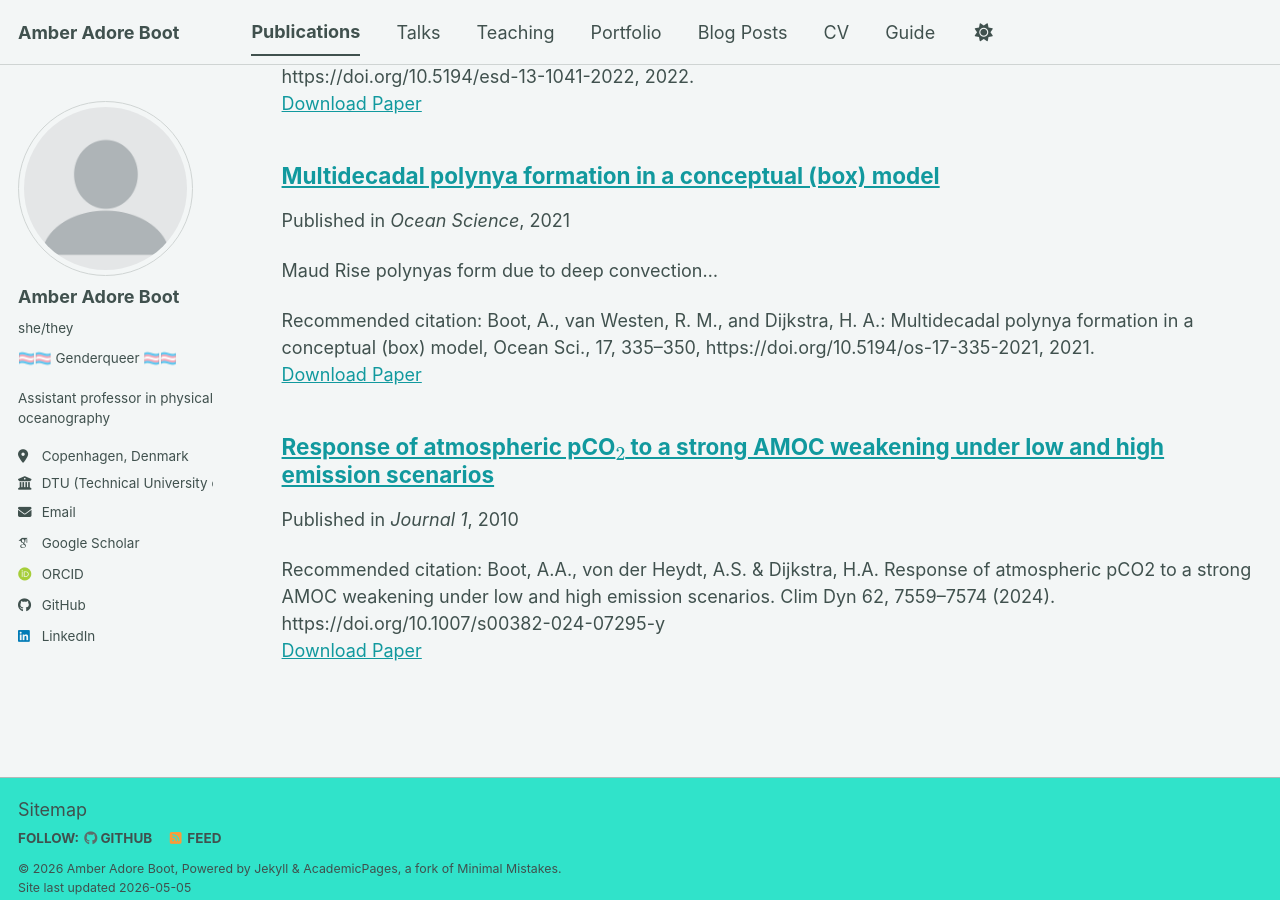
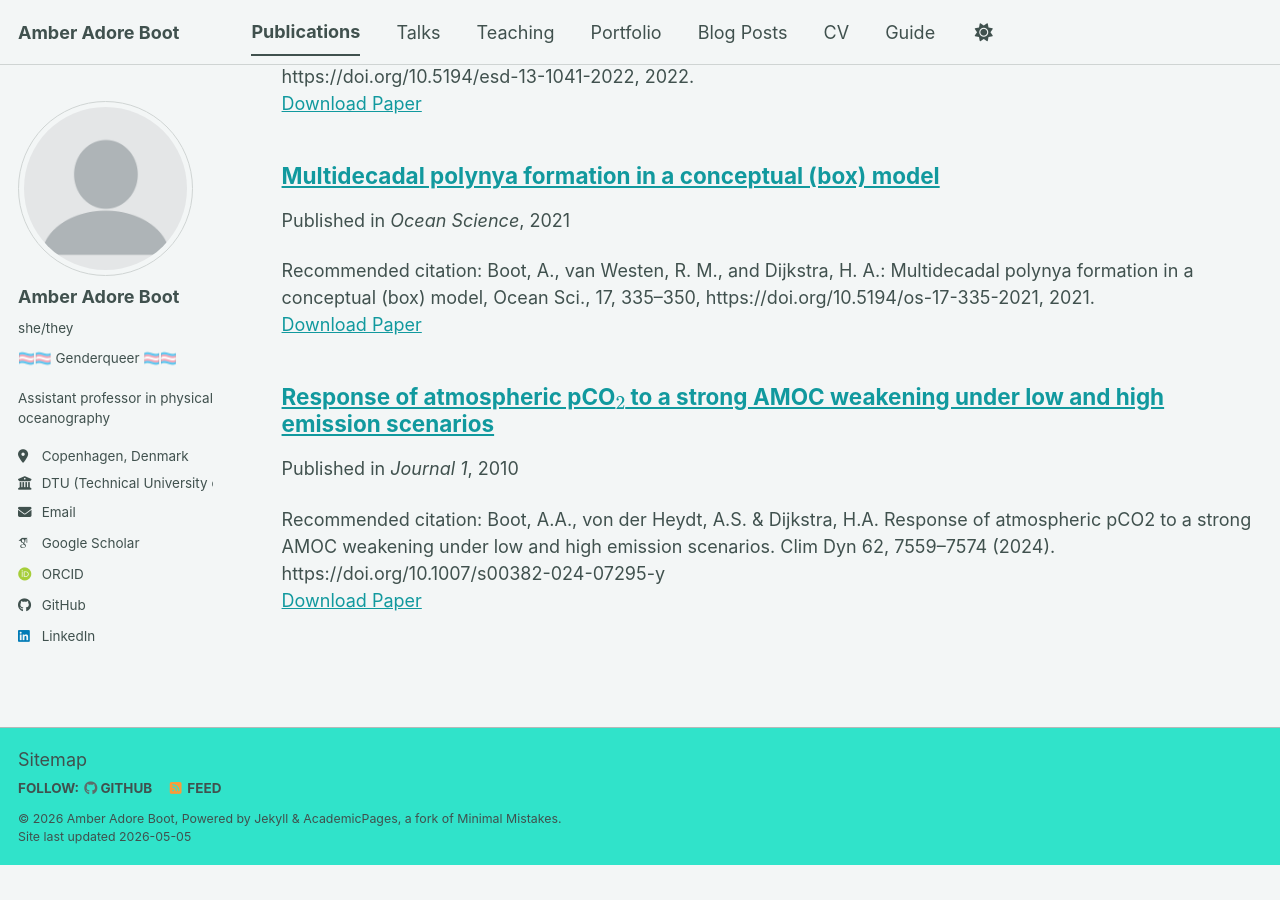
Before and after one commit to amber-adore-boot/amber-adore-boot.github.io, a Jekyll site: the page built from _pages/publications.html, in a window 1280 px wide and 900 px high, scrolled down 1635 px. Built offline with Jekyll 4.4.1, drawn with Linux system fonts in a browser that asks for light colours; some web fonts are replaced; a script bundle is joined from its source files by our own code; library files that are not in the unit come from our copies; after the commit the page ends 2500 px from its top, so only the background shows below that.

Commit message:
Update 2021-02-18-os-polynya-formation.md

```diff
--- a/_publications/2021-02-18-os-polynya-formation.md
+++ b/_publications/2021-02-18-os-polynya-formation.md
@@ -5,7 +5,7 @@ category: manuscripts
 date: 2021-02-18
 permalink: /publication/2021-02-18-os-polynya-formation
 venue: 'Ocean Science'
-excerpt: "Maud Rise polynyas form due to deep convection..."
+excerpt: ""
 paperurl: 'https://amber-adore-boot.github.io/files/paper1.pdf'
 citation: 'Boot, A., van Westen, R. M., and Dijkstra, H. A.: Multidecadal polynya formation in a conceptual (box) model, Ocean Sci., 17, 335–350, https://doi.org/10.5194/os-17-335-2021, 2021.'
 ---
```
